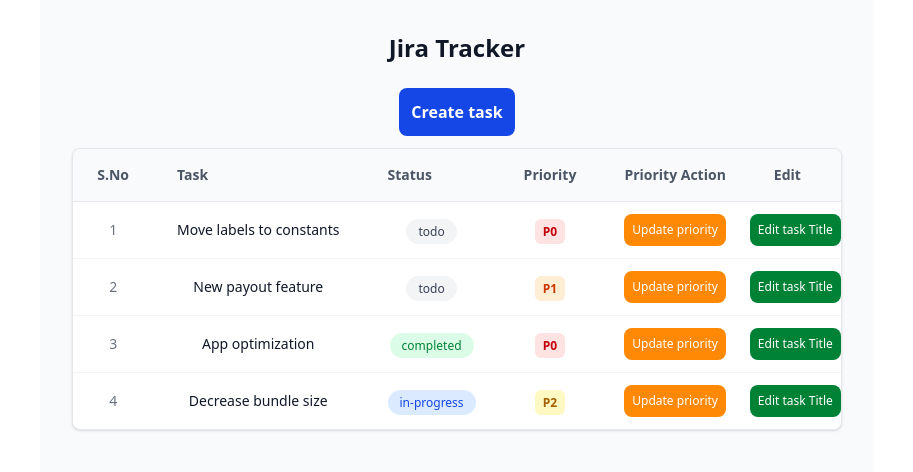
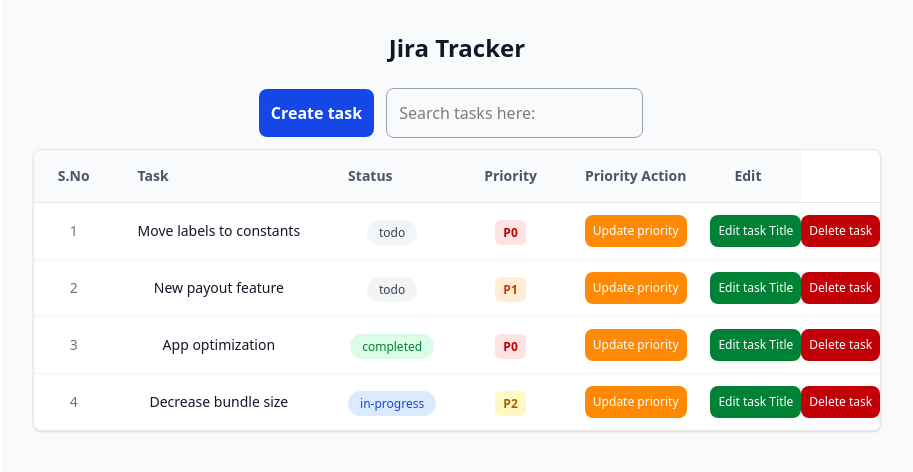
Before and after one commit to krishpinninti789/mc-round, a React (Create React App) app: page / in a window 1280 px wide. Shown: the top 472 px of the page, without its empty margins (183-1096 px from the left). Built offline with nearby package versions, Linux system fonts and the light colour scheme.

Commit message:
implemented search feature

```diff
--- a/src/components/GiraTracker.jsx
+++ b/src/components/GiraTracker.jsx
@@ -3,6 +3,7 @@ import { jiraData } from "./data/giraData";
 
 const GiraTracker = () => {
   const [tasks, setTasks] = useState(jiraData);
+  const [inputTitle, setInputTitle] = useState("");
 
   const handleAddTask = () => {
     const taskName = prompt("Enter task: ");
@@ -36,6 +37,14 @@ const GiraTracker = () => {
     );
   };
 
+  const handleDeleteTask = (id) => {
+    setTasks((prev) => prev.filter((item) => item.id !== id));
+  };
+
+  const filteredTasks = tasks.filter((task) =>
+    task.title.toLowerCase().includes(inputTitle.toLowerCase()),
+  );
+
   return (
     <div className="min-h-screen bg-gray-50 p-8">
       <div className="mx-auto max-w-5xl">
@@ -46,6 +55,12 @@ const GiraTracker = () => {
         >
           Create task
         </button>
+        <input
+          placeholder="Search tasks here: "
+          className="border border-gray-400 p-3 mx-3 rounded-lg"
+          value={inputTitle}
+          onChange={(e) => setInputTitle(e.target.value)}
+        />
 
         <div className="overflow-hidden rounded-lg border border-gray-200 bg-white shadow-sm">
           <table className="w-full border-collapse">
@@ -73,7 +88,7 @@ const GiraTracker = () => {
             </thead>
 
             <tbody>
-              {tasks.map((item) => (
+              {filteredTasks.map((item) => (
                 <tr
                   key={item.id}
                   className="border-b border-gray-100 last:border-b-0 hover:bg-gray-50"
@@ -129,6 +144,15 @@ const GiraTracker = () => {
                       Edit task Title
                     </button>
                   </td>
+                  <td>
+                    {" "}
+                    <button
+                      className="bg-red-700 p-2 rounded-lg text-white text-xs cursor-pointer"
+                      onClick={() => handleDeleteTask(item.id)}
+                    >
+                      Delete task
+                    </button>
+                  </td>
                 </tr>
               ))}
             </tbody>
```
